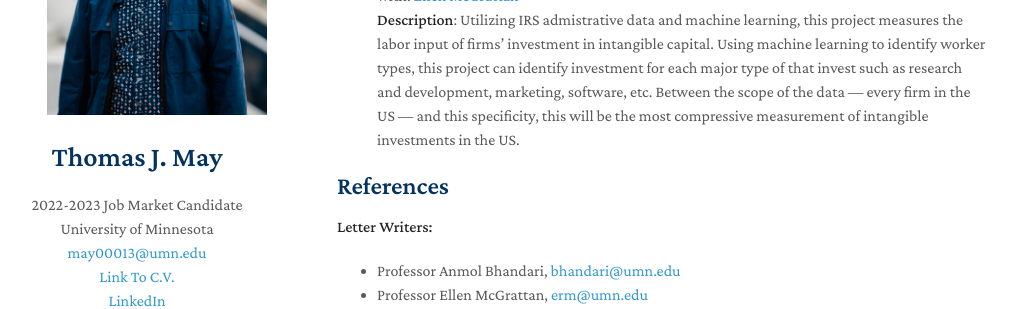
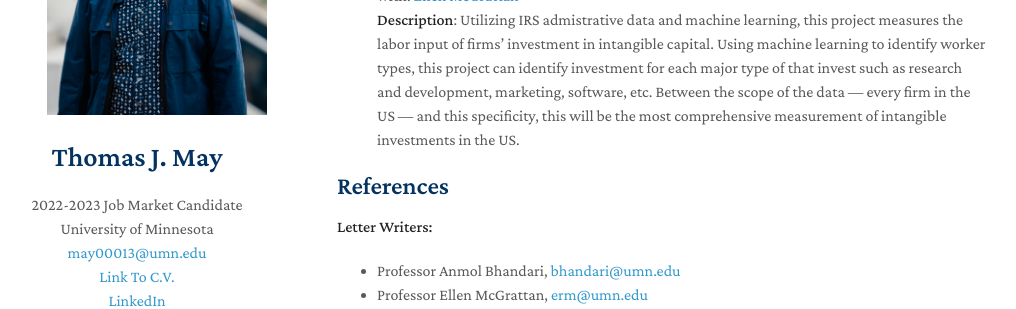
Before and after one commit to MayEcon/mayecon.github.io, a Jekyll site: the page built from index.md, in a window 1280 px wide and 900 px high, scrolled down 1099 px. Shown: the part 299-608 px from the top of the window, without its empty margins (133-1149 px from the left). Built offline with Jekyll 4.4.1, drawn with Linux system fonts in a browser that asks for light colours; nearby versions of some CDN libraries; a style sheet for code colours, icons or effects is not loaded; our own code applies the rules of GitHub Pages for plain Markdown files; some of the changed text lies outside the part shown.

Commit message:
Update index.md

```diff
--- a/index.md
+++ b/index.md
@@ -31,7 +31,7 @@ I am an Economics Ph.D. student at University of Minnesota who is on the job mar
   <br>
   with: [Ellen McGrattan](http://users.econ.umn.edu/~erm/)
   <br>
-  **Description**: Utilizing IRS admistrative data and machine learning, this project measures the labor input of firms' investment in intangible capital. Using machine learning to identify worker types, this project can identify investment for each major type of that invest such as research and development, marketing, software, etc. Between the scope of the data --- every firm in the US --- and this specificity, this will be the most compressive measurement of intangible investments in the US.
+  **Description**: Utilizing IRS admistrative data and machine learning, this project measures the labor input of firms' investment in intangible capital. Using machine learning to identify worker types, this project can identify investment for each major type of that invest such as research and development, marketing, software, etc. Between the scope of the data --- every firm in the US --- and this specificity, this will be the most comprehensive measurement of intangible investments in the US.
 
 ## References
 **Letter Writers:**
```
Also changed, not shown: other parts of index.md (+1 -1 lines).
